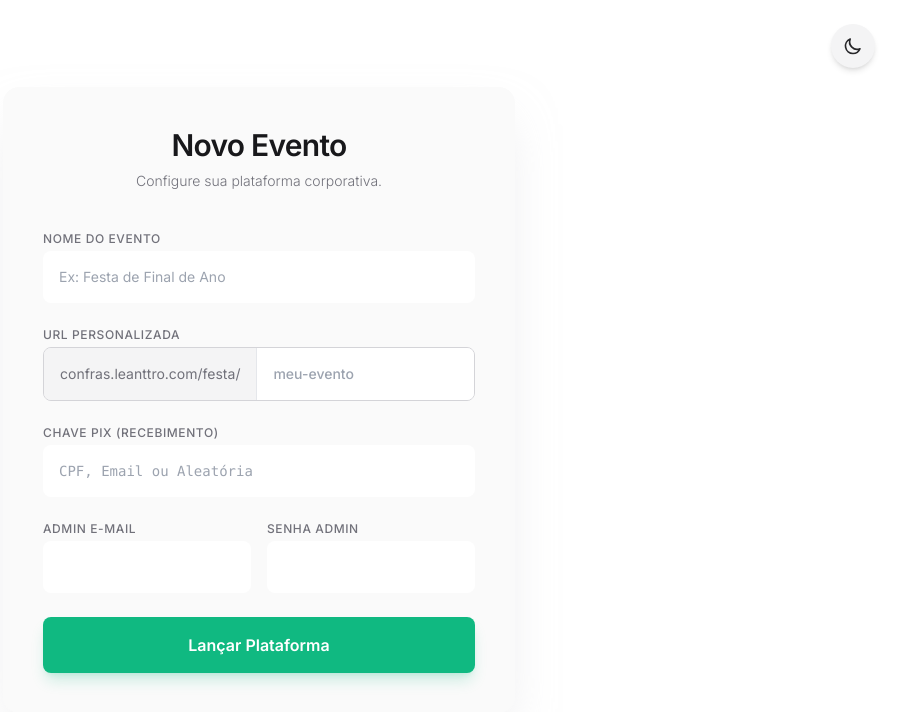
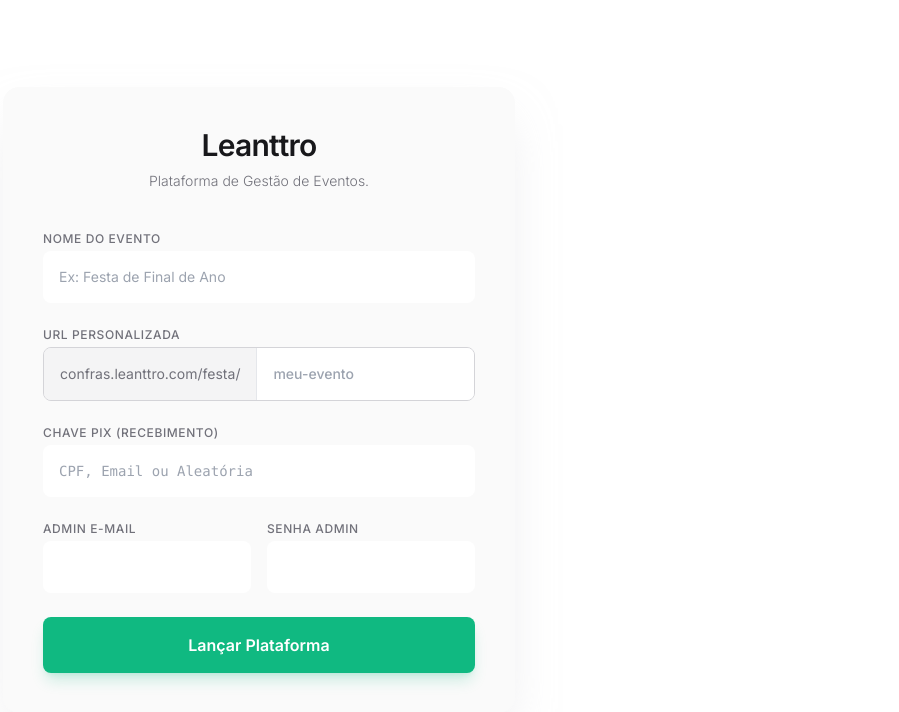
Before and after one commit to leanttro/soulmarket, a Flask app: page / in a window 1280 px wide. Shown: the top 712 px of the page, without its empty margins (381-1280 px from the left). Run offline with Flask 3, Linux system fonts and the light colour scheme; some libraries are stand-ins or nearby versions.

Commit message:
Update confras.html

```diff
--- a/templates/confras.html
+++ b/templates/confras.html
@@ -27,19 +27,9 @@
 </head>
 <body class="bg-white dark:bg-zinc-900 flex items-center justify-center min-h-screen relative overflow-hidden">
 
-    <!-- Ambient Background Glow (DARK MODE ONLY) -->
     <div class="absolute top-0 left-0 w-full h-full overflow-hidden -z-10 dark:block hidden">
         <div class="absolute top-[-10%] left-[-10%] w-[40%] h-[40%] bg-emerald-900 rounded-full blur-[120px] opacity-20"></div>
         <div class="absolute bottom-[-10%] right-[-10%] w-[40%] h-[40%] bg-blue-900 rounded-full blur-[120px] opacity-20"></div>
-    </div>
-
-    <div class="absolute top-6 right-6 z-20">
-        <button id="theme-toggle" onclick="toggleTheme()" class="p-3 rounded-full bg-zinc-100 dark:bg-zinc-700 text-zinc-800 dark:text-zinc-200 hover:ring-2 ring-primary transition-colors duration-300 shadow-md">
-            <span id="theme-icon">
-                <!-- Ícone do sol (Light) ou lua (Dark) - Atualizado via JS -->
-                <svg class="w-5 h-5" fill="none" stroke="currentColor" viewBox="0 0 24 24"><path stroke-linecap="round" stroke-linejoin="round" stroke-width="2" d="M20.354 15.354A9 9 0 018.646 3.646 9.003 9.003 0 0012 21a9.003 9.003 0 008.354-5.646z"></path></svg>
-            </span>
-        </button>
     </div>
 
     <div class="w-full max-w-lg p-10 rounded-2xl shadow-2xl relative z-10
@@ -47,9 +37,9 @@
                 shadow-zinc-300/50 dark:shadow-zinc-950/50">
         <div class="text-center mb-10">
             <h2 class="text-3xl font-semibold text-zinc-900 dark:text-white tracking-tight mb-2">
-                Novo Evento
+                Leanttro
             </h2>
-            <p class="text-zinc-500 dark:text-zinc-400 text-sm font-light">Configure sua plataforma corporativa.</p>
+            <p class="text-zinc-500 dark:text-zinc-400 text-sm font-light">Plataforma de Gestão de Eventos.</p>
         </div>
 
         <form id="creationForm" class="space-y-6">
```
